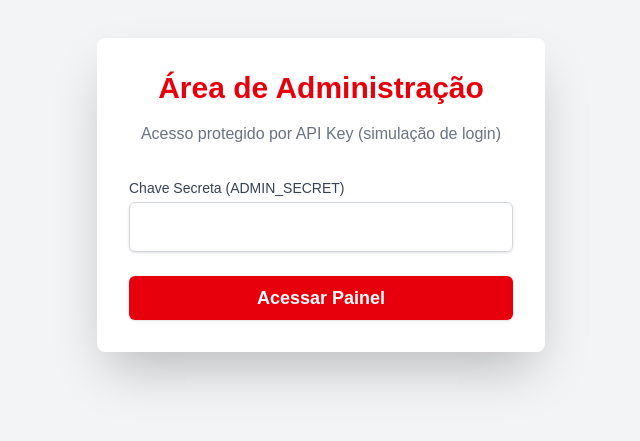
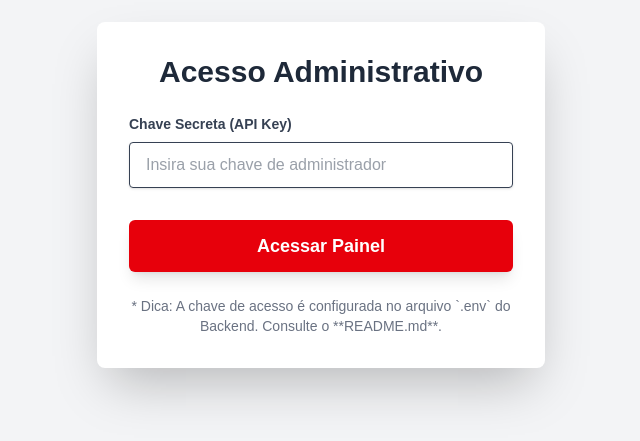
Before and after one commit to diego1999dd/plataforma-networking, a Next.js app: page /admin in a window 1280 px wide. Shown: the part 205-646 px from the top of the page, without its empty margins (319-959 px from the left). Built offline with nearby package versions, Linux system fonts and the light colour scheme.

Commit message:
Conclui e Estabiliza o Módulo Obrigatório de Admissão de Membros

```diff
--- a/src/app/admin/intencoes/page.tsx
+++ b/src/app/admin/intencoes/page.tsx
@@ -7,35 +7,40 @@ import { useRouter } from "next/navigation";
 import { useAdminAuth } from "../../../hooks/useAdminAuth";
 import { authenticatedFetch } from "../../../lib/apiFetcher";
 
-// Assumindo que você criou a pasta 'hooks' e 'lib' no seu frontend/src
-
-// Definição dos tipos de dados (Deve espelhar a entidade Candidatura do Backend)
+// Definição dos tipos de dados (Mantido inalterado)
 interface Candidatura {
   id: number;
   nome: string;
   email: string;
   empresa: string;
   motivoParticipacao: string;
-  status: "PENDENTE" | "APROVADA" | "RECUSADA"; // Usa os valores do seu StatusCandidatura Enum
+  status: "PENDENTE" | "APROVADA" | "RECUSADA";
   dataCriacao: string;
 }
 
 export default function AdminIntencoesPage() {
-  const router = useRouter();
-  const { apiKey, isAuthenticated, clearAuth } = useAdminAuth();
+  const router = useRouter(); // Renomeamos isLoading do hook para evitar confusão com isLoadingData
+  const {
+    apiKey,
+    isAuthenticated,
+    clearAuth,
+    isLoading: isLoadingHook,
+  } = useAdminAuth();
 
   const [candidaturas, setCandidaturas] = useState<Candidatura[]>([]);
-  const [isLoading, setIsLoading] = useState(true);
-  const [error, setError] = useState("");
+  const [isLoadingData, setIsLoadingData] = useState(true); // Carregamento da requisição de dados
+  const [error, setError] = useState(""); // Função para buscar os dados (GET /admin/candidaturas)
 
-  // Função para buscar os dados (GET /admin/candidaturas)
   const fetchCandidaturas = useCallback(async () => {
-    if (!apiKey) return;
-    setIsLoading(true);
+    if (!apiKey) {
+      setIsLoadingData(false);
+      return;
+    }
+
+    setIsLoadingData(true);
     setError("");
 
     try {
-      // 1. Chamada GET /admin/candidaturas (protegida)
       const data = await authenticatedFetch<Candidatura[]>(
         "/admin/candidaturas",
         apiKey,
@@ -44,28 +49,36 @@ export default function AdminIntencoesPage() {
       setCandidaturas(data);
     } catch (err: any) {
       if (err.message.includes("Acesso não autorizado")) {
-        // Se a chave for rejeitada, limpa o token e redireciona para o login
+        // 🛑 PONTO CRÍTICO: Limpa a chave, usa replace e SAI imediatamente
         clearAuth();
-        router.push("/admin");
-      } else {
-        setError(err.message);
+        router.replace("/admin");
+        return;
       }
+      setError(err.message);
     } finally {
-      setIsLoading(false);
+      setIsLoadingData(false);
     }
-  }, [apiKey, router, clearAuth]);
+  }, [apiKey, router, clearAuth]); // Efeito para proteção de rota e carregar dados
 
-  // Efeito para carregar os dados (proteção de rota inicial)
   useEffect(() => {
-    if (!isAuthenticated) {
-      // Se não houver chave no hook, redireciona para a tela de 'login'
-      router.push("/admin");
-    } else {
+    // 1. Redirecionamento de proteção (se o hook já leu o localStorage E não está autenticado)
+    if (!isLoadingHook && !isAuthenticated) {
+      router.replace("/admin");
+      return; // << SAÍDA IMEDIATA DO USEEFFECT
+    }
+
+    // 2. Busca de dados (só se autenticado E a leitura do localStorage terminou)
+    if (!isLoadingHook && isAuthenticated && isLoadingData) {
       fetchCandidaturas();
     }
-  }, [isAuthenticated, fetchCandidaturas, router]);
+  }, [
+    isAuthenticated,
+    router,
+    isLoadingHook,
+    isLoadingData,
+    fetchCandidaturas,
+  ]); // Função de Ação (POST /aprovar ou /recusar) - Mantido inalterado
 
-  // Função de Ação (POST /aprovar ou /recusar)
   const handleAction = async (id: number, action: "aprovar" | "recusar") => {
     if (
       !confirm(
@@ -77,31 +90,26 @@ export default function AdminIntencoesPage() {
       return;
 
     try {
-      // 2. Chamada POST /admin/candidaturas/:id/aprovar ou /recusar
-      const response = await authenticatedFetch(
-        `/admin/candidaturas/${id}/${action}`,
-        apiKey,
-        { method: "POST" }
-      );
+      await authenticatedFetch(`/admin/candidaturas/${id}/${action}`, apiKey, {
+        method: "POST",
+      });
 
-      // Atualiza a lista e notifica o usuário
       alert(
         `Candidatura ${id} ${
           action === "aprovar" ? "APROVADA" : "RECUSADA"
         } com sucesso!`
       );
 
-      // Atualiza a lista após o sucesso
       fetchCandidaturas();
     } catch (err: any) {
       alert(`Falha na ação: ${err.message}`);
     }
-  };
+  }; // RENDERIZAÇÃO: Mostrar carregando se o hook ou os dados estiverem em trânsito
 
-  if (isLoading) {
+  if (isLoadingHook || isLoadingData) {
     return (
       <div className="flex justify-center items-center h-screen text-xl">
-        Carregando candidaturas...
+                Carregando candidaturas...      {" "}
       </div>
     );
   }
@@ -109,30 +117,33 @@ export default function AdminIntencoesPage() {
   if (error) {
     return (
       <div className="p-8 text-center text-red-700 bg-red-100 border-red-500 border rounded-lg m-10">
-        <h2 className="text-xl font-semibold">Erro:</h2>
-        <p>{error}</p>
+                <h2 className="text-xl font-semibold">Erro:</h2>       {" "}
+        <p>{error}</p>       {" "}
         <button
           onClick={fetchCandidaturas}
           className="mt-4 text-blue-500 hover:underline"
         >
-          Tentar Novamente
+                    Tentar Novamente        {" "}
         </button>
+               {" "}
         <button
           onClick={clearAuth}
           className="mt-4 ml-4 text-red-500 hover:underline"
         >
-          Trocar Chave
+                    Trocar Chave        {" "}
         </button>
+             {" "}
       </div>
     );
   }
 
   return (
     <div className="container mx-auto p-8">
+           {" "}
       <h1 className="text-3xl font-extrabold mb-6 text-indigo-700">
-        Gestão de Candidaturas ({candidaturas.length})
+                Gestão de Candidaturas ({candidaturas.length})      {" "}
       </h1>
-
+           {" "}
       {candidaturas.length === 0 ? (
         <p className="text-gray-600">Nenhuma candidatura encontrada.</p>
       ) : (
@@ -224,6 +235,7 @@ export default function AdminIntencoesPage() {
           </table>
         </div>
       )}
+         {" "}
     </div>
   );
 }
--- a/src/app/admin/page.tsx
+++ b/src/app/admin/page.tsx
@@ -3,75 +3,88 @@
 "use client";
 
 import { useRouter } from "next/navigation";
-import { useState } from "react";
-import { useAdminAuth } from "../../hooks/useAdminAuth"; // Caminho do hook
+import { useState, useEffect } from "react";
+import { useAdminAuth } from "../../hooks/useAdminAuth";
+
 export default function AdminLoginPage() {
   const router = useRouter();
-  const { setApiKey, isAuthenticated } = useAdminAuth();
+  const { setApiKey, isAuthenticated, isLoading } = useAdminAuth();
   const [inputKey, setInputKey] = useState("");
   const [error, setError] = useState("");
 
-  // Se já estiver autenticado, redireciona para a listagem
-  if (isAuthenticated) {
-    router.push("/admin/intencoes");
-    return null;
+  // 1. GERENCIAMENTO DO REDIRECIONAMENTO IMEDIATO
+  useEffect(() => {
+    // A decisão de redirecionar só ocorre se a leitura do localStorage terminou E se está autenticado
+    if (!isLoading && isAuthenticated) {
+      // Usar replace evita que a página de login fique no histórico
+      router.replace("/admin/intencoes");
+    }
+  }, [isAuthenticated, isLoading, router]);
+
+  // 2. RENDERIZAÇÃO DE CARREGAMENTO PARA EVITAR HYDRATION ERROR E PISCA-PISCA
+  if (isLoading || isAuthenticated) {
+    return (
+      <div className="min-h-screen bg-gray-100 flex items-center justify-center text-xl font-bold text-gray-700">
+        Redirecionando para o Painel de Administração...
+      </div>
+    );
   }
 
   const handleLogin = (e: React.FormEvent) => {
     e.preventDefault();
     setError("");
 
-    // **NOTA DE INTEGRAÇÃO:** Não validamos a chave aqui. A validação real
-    // ocorrerá na primeira chamada à API no painel de intenções.
-    if (inputKey.length > 5) {
+    if (inputKey && inputKey.length > 5) {
       setApiKey(inputKey);
-      router.push("/admin/intencoes");
+      // O useEffect acima irá disparar o router.replace() na próxima renderização
     } else {
-      setError("A chave secreta é muito curta. Tente novamente.");
+      setError("Por favor, insira uma chave de administrador válida.");
     }
   };
 
   return (
     <div className="min-h-screen bg-gray-100 flex items-center justify-center">
       <div className="bg-white p-8 rounded-lg shadow-2xl w-full max-w-md">
-        <h1 className="text-3xl font-bold mb-4 text-center text-red-600">
-          Área de Administração
+        <h1 className="text-3xl font-bold text-center text-gray-800 mb-6">
+          Acesso Administrativo
         </h1>
-        <p className="text-center text-gray-500 mb-8">
-          Acesso protegido por API Key (simulação de login)
-        </p>
 
         <form onSubmit={handleLogin}>
-          <div className="mb-6">
+          <div className="mb-4">
             <label
               htmlFor="apiKey"
-              className="block text-sm font-medium text-gray-700"
+              className="block text-gray-700 text-sm font-semibold mb-2"
             >
-              Chave Secreta (ADMIN_SECRET)
+              Chave Secreta (API Key)
             </label>
             <input
               id="apiKey"
               type="password"
-              className="mt-1 block w-full rounded-md border border-gray-300 p-3 shadow-sm focus:ring-red-500 focus:border-red-500"
               value={inputKey}
               onChange={(e) => setInputKey(e.target.value)}
-              required
+              className="shadow appearance-none border rounded w-full py-3 px-4 text-gray-700 leading-tight focus:outline-none focus:ring-2 focus:ring-red-500 focus:border-transparent"
+              placeholder="Insira sua chave de administrador"
             />
           </div>
 
+          {error && (
+            <p className="mt-4 mb-4 text-center text-sm bg-red-100 text-red-700 p-2 rounded">
+              {error}
+            </p>
+          )}
+
           <button
             type="submit"
-            className="w-full py-2 px-4 rounded-md shadow-sm text-lg font-semibold text-white bg-red-600 hover:bg-red-700"
+            className="w-full mt-4 py-3 px-4 rounded-md shadow-lg text-lg font-semibold text-white bg-red-600 hover:bg-red-700 transition-colors duration-200"
           >
             Acessar Painel
           </button>
         </form>
 
-        {error && (
-          <p className="mt-4 text-center text-sm bg-red-100 text-red-700 p-2 rounded">
-            {error}
-          </p>
-        )}
+        <p className="mt-6 text-center text-sm text-gray-500">
+          * Dica: A chave de acesso é configurada no arquivo `.env` do Backend.
+          Consulte o **README.md**.
+        </p>
       </div>
     </div>
   );
--- a/src/hooks/useAdminAuth.ts
+++ b/src/hooks/useAdminAuth.ts
@@ -1,19 +1,25 @@
 // frontend/src/hooks/useAdminAuth.ts
 
-import { useState } from "react";
+import { useEffect, useState } from "react";
 
 export interface AdminAuth {
   apiKey: string;
   setApiKey: (key: string) => void;
   isAuthenticated: boolean;
+  isLoading: boolean; // Estado para sincronizar a leitura do localStorage
   clearAuth: () => void;
 }
 
 export const useAdminAuth = (): AdminAuth => {
-  const [apiKey, setApiKey] = useState(
-    // Pega a chave do localStorage (persistência)
-    typeof window !== "undefined" ? localStorage.getItem("adminKey") || "" : ""
-  );
+  const [apiKey, setApiKey] = useState("");
+  const [isLoading, setIsLoading] = useState(true);
+
+  useEffect(() => {
+    // Apenas executa no CLIENTE (após a hidratação):
+    const storedKey = localStorage.getItem("adminKey") || "";
+    setApiKey(storedKey);
+    setIsLoading(false); // Marca o carregamento como concluído
+  }, []);
 
   const setKey = (key: string) => {
     setApiKey(key);
@@ -33,6 +39,7 @@ export const useAdminAuth = (): AdminAuth => {
     apiKey,
     setApiKey: setKey,
     isAuthenticated: !!apiKey,
+    isLoading,
     clearAuth,
   };
 };
```
